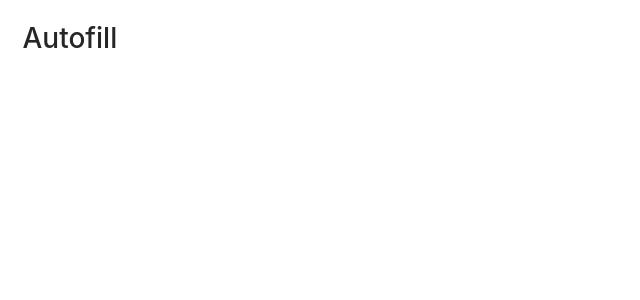
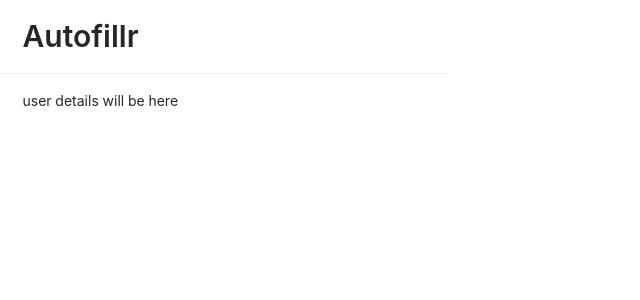
Before and after one commit to umutcanbolat/Autofillr, a React (Create React App) app: page / in a window 1280 px wide. Shown: the top 300 px of the page, without its empty margins (0-640 px from the left). Built offline with nearby package versions, Linux system fonts and the light colour scheme.

Commit message:
feat: 🎸 create Header component

```diff
--- a/package.json
+++ b/package.json
@@ -7,6 +7,7 @@
     "@testing-library/react": "^9.3.2",
     "@testing-library/user-event": "^7.1.2",
     "antd": "^4.6.1",
+    "faker": "^5.1.0",
     "react": "^16.13.1",
     "react-dom": "^16.13.1",
     "react-scripts": "3.4.3"
--- a/src/App.css
+++ b/src/App.css
@@ -8,3 +8,7 @@ body {
   width: 90%;
   margin: 0 auto;
 }
+
+.ant-divider {
+  margin: 1rem 0;
+}
--- a/src/App.js
+++ b/src/App.js
@@ -1,15 +1,22 @@
 import React from "react";
+import { Divider } from "antd";
+import faker from "faker";
+import { Header, Details } from "./components";
 import "antd/dist/antd.css";
 import "./App.css";
 
 function App() {
+  var randomName = faker.name.findName();
+  var randomEmail = faker.internet.email();
+  var randomCard = faker.helpers.createCard();
+  console.log(randomName, randomEmail, randomCard);
+  console.log(faker.address);
+
   return (
     <>
-      <header>
-        <div className="container">
-          <h1>Autofill</h1>
-        </div>
-      </header>
+      <Header />
+      <Divider />
+      <Details />
     </>
   );
 }
--- /dev/null
+++ b/src/components/Details.jsx
@@ -0,0 +1,11 @@
+import React from "react";
+
+export default function Details() {
+  return (
+    <>
+      <div className="container">
+        <p>user details will be here</p>
+      </div>
+    </>
+  );
+}
--- /dev/null
+++ b/src/components/Header.jsx
@@ -0,0 +1,14 @@
+import React from "react";
+import { Typography } from "antd";
+
+const { Title } = Typography;
+
+export default function Header() {
+  return (
+    <header>
+      <div className="container">
+        <Title level={2}>Autofillr</Title>
+      </div>
+    </header>
+  );
+}
--- /dev/null
+++ b/src/components/index.js
@@ -0,0 +1,2 @@
+export { default as Header } from "./Header";
+export { default as Details } from "./Details";
```
Also changed, not shown: 2 other files (tests, documents, lock files or other folders).
